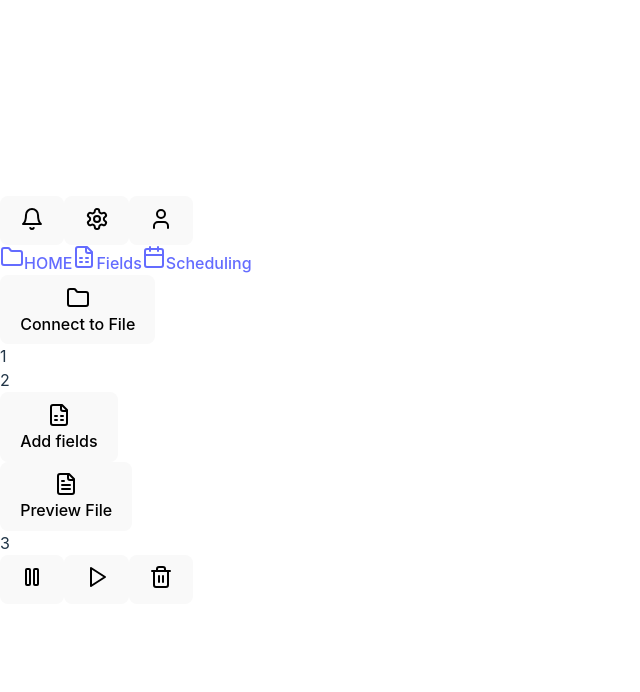
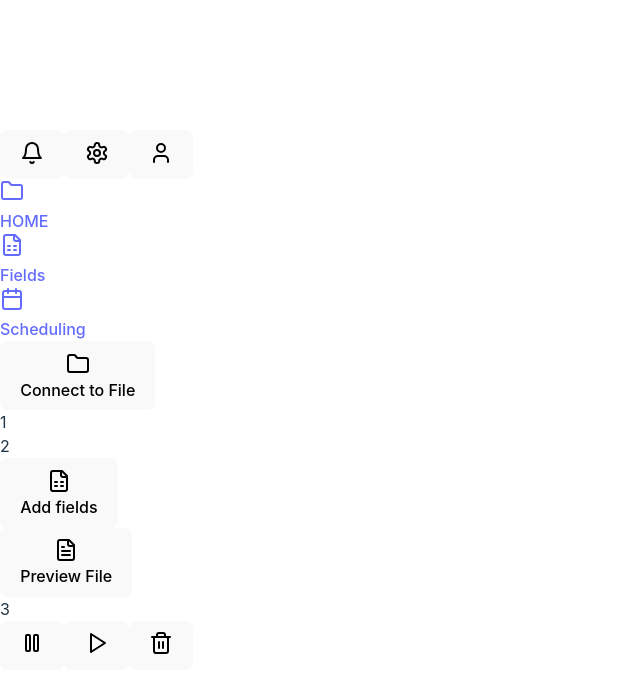
Before and after one commit to Jean-Markello/timesheetextension, a React (Vite) app: page /home in a window 1280 px wide. Shown: the top 692 px of the page, without its empty margins (0-640 px from the left). Built offline with nearby package versions, Linux system fonts and the light colour scheme.

Commit message:
Added CSS tailwind, modify some element positioning

```diff
--- a/src/App.tsx
+++ b/src/App.tsx
@@ -8,7 +8,7 @@ import { FieldsConfiguration} from "./Components/fields-config"
 
 function Home() {
   return (
-    <main className="bg-white rounded-lg p-6">
+    <main className="bg-white rounded-lg p-1">
       <Timeline />
       <Controls />
     </main>
@@ -23,16 +23,16 @@ export default function App() {
   return (
     <Router>
       <div className="min-h-screen bg-white p-4">
-        <div className="max-w-4xl mx-auto space-y-6">
+        <div className="max-w-4xl mx-auto space-y-6" >
           {/* Header Icons */}
           <div className="flex justify-end space-x-4">
-            <Button variant="ghost" size="icon">
+            <Button variant="ghost">
               <Bell className="w-5 h-5 text-yellow-400" />
             </Button>
-            <Button variant="ghost" size="icon">
+            <Button variant="ghost">
               <Settings className="w-5 h-5 text-purple-500" />
             </Button>
-            <Button variant="ghost" size="icon">
+            <Button variant="ghost">
               <User className="w-5 h-5 text-blue-400" />
             </Button>
           </div>
--- a/src/Components/controls.tsx
+++ b/src/Components/controls.tsx
@@ -1,30 +1,30 @@
-import { Pause, Play, Trash2 } from 'lucide-react'
-import { Button } from "./ui/button"
+import { Pause, Play, Trash2 } from "lucide-react";
+import { Button } from "./ui/button";
 
 export function Controls() {
   return (
-    <div className="flex items-center justify-center space-x-6 mt-8">
+    <div className="flex items-center justify-center space-y-5 space-x-6 mt-8">
       <Button
         variant="ghost"
         size="icon"
-        className="w-12 h-12 rounded-full bg-red-100 hover:bg-red-200"
+        className="w-12 h-12 mt-4 rounded-full bg-red-100 hover:bg-red-200 hover:scale-110 transition-transform duration-200 ease-out active:scale-95"
       >
-        <Pause className="w-6 h-6 text-red-500" />
+        <Pause className="w-6 h-6 text-red-500 transition-colors duration-200 hover:text-red-700" />
       </Button>
       <Button
         variant="ghost"
         size="icon"
-        className="w-16 h-16 rounded-full bg-red hover:bg-gray-800"
+        className="w-16 h-16 rounded-full bg-gray-600 hover:bg-gray-800 hover:scale-110 transition-transform duration-200 ease-out active:scale-95"
       >
-        <Play className="w-8 h-8 text-[#98E5D7] ml-1" />
+        <Play className="w-8 h-8 text-[#98E5D7] ml-1 transition-transform duration-200 hover:rotate-90" />
       </Button>
       <Button
         variant="ghost"
         size="icon"
-        className="w-12 h-12 rounded-full bg-red-100 hover:bg-red-200"
+        className="w-12 h-12 rounded-full bg-red-100 hover:bg-red-200 hover:scale-110 transition-transform duration-200 ease-out active:scale-95"
       >
-        <Trash2 className="w-6 h-6 text-red-500" />
+        <Trash2 className="w-6 h-6 text-red-500 transition-colors duration-200 hover:text-red-700" />
       </Button>
     </div>
-  )
+  );
 }
--- a/src/Components/nav-bar.tsx
+++ b/src/Components/nav-bar.tsx
@@ -1,32 +1,68 @@
+'use client'
+
 import { Folder, FileSpreadsheet, Calendar } from 'lucide-react'
-import { Link } from "react-router-dom"
+import { Link, useLocation } from "react-router-dom"
+import { cn } from "../lib/utils"
 
 export function NavBar() {
+  const location = useLocation()
+
   return (
-    <nav className="bg-[#B5D5E3] p-4 rounded-lg">
-      <div className="flex space-x-4">
-        <Link
-          to="/home"
-          className="flex items-center space-x-2 bg-[#B7C7E8] px-6 py-3 rounded-lg"
-        >
-          <Folder className="w-5 h-5" />
-          <span className="font-medium">HOME</span>
-        </Link>
-        <Link
-          to="/fields"
-          className="flex items-center space-x-2 px-6 py-3"
-        >
-          <FileSpreadsheet className="w-5 h-5" />
-          <span className="font-large">Fields</span>
-        </Link>
-        <Link
-          to="/scheduling"
-          className="flex items-center space-x-2 px-6 py-3"
-        >
-          <Calendar className="w-5 h-5" />
-          <span className="font-medium">Scheduling</span>
-        </Link>
+    <nav className="bg-[#B5D5E3] p-4 rounded-lg shadow-lg relative">
+      <div className="flex space-x-4 relative">
+        {/* Highlight Border */}
+        <div
+          className="absolute -top-[35.73%] -bottom-[35.43%] -left-[3.73%] right-[67.63%] rounded-lg border-2 border-blue-800 transition-transform duration-300 ease-in-out"
+          style={{
+            transform: `translateX(${getActiveTabIndex(location.pathname) * 100}%)`
+          }}
+        />
+        <NavLink to="/home" icon={<Folder className="w-5 h-5" />} label="HOME" currentPath={location.pathname} />
+        <NavLink to="/fields" icon={<FileSpreadsheet className="w-5 h-5" />} label="Fields" currentPath={location.pathname} />
+        <NavLink to="/scheduling" icon={<Calendar className="w-5 h-5" />} label="Scheduling" currentPath={location.pathname} />
       </div>
     </nav>
   )
 }
+
+interface NavLinkProps {
+  to: string
+  icon: React.ReactNode
+  label: string
+  currentPath: string
+}
+
+function NavLink({ to, icon, label, currentPath }: NavLinkProps) {
+  const isActive = currentPath === to
+
+  return (
+    <Link
+      to={to}
+      className={cn(
+        "relative flex items-center justify-center space-x-2 px-6 py-3 rounded-lg z-10 flex-1",
+        "transition-all duration-300 ease-in-out",
+        "hover:bg-[#B7C7E8]/20",
+        isActive ? "bg-transparent" : "hover:shadow-md"
+      )}
+    >
+      <div className="transition-transform duration-300 group-hover:scale-110">
+        {icon}
+      </div>
+      <span className={cn(
+        "font-medium relative z-10 transition-colors duration-300",
+        isActive ? "text-blue-800" : "text-blue-900"
+      )}>
+        {label}
+      </span>
+    </Link>
+  )
+}
+
+function getActiveTabIndex(pathname: string) {
+  switch (pathname) {
+    case "/home": return 0;
+    case "/fields": return 1;
+    case "/scheduling": return 2;
+    default: return 0;
+  }
+}
```
